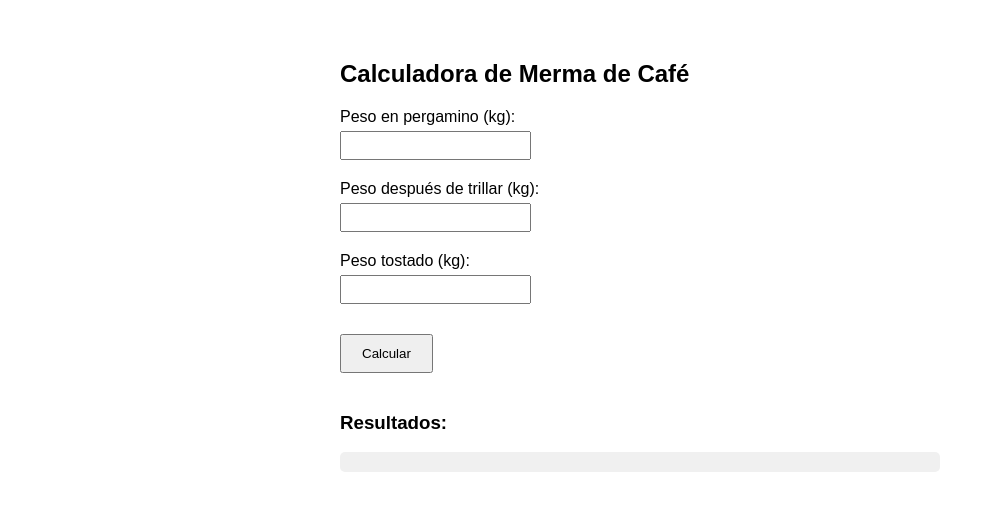
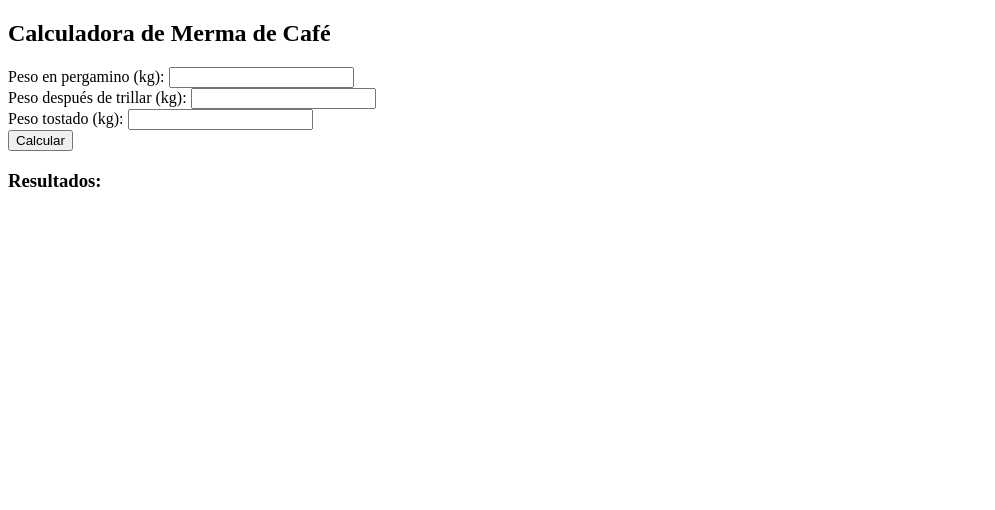
Before and after one commit to rabermudezg13/mermacafe, a plain HTML site: page index.html in a window 1280 px wide. Shown: the whole page, without its empty margins (0-995 px from the left). Drawn offline with Linux system fonts and the light colour scheme.

Commit message:
index.html

```diff
--- a/index.html
+++ b/index.html
@@ -1,48 +1,19 @@
 <!DOCTYPE html>
 <html lang="es">
-<head>
-    <meta charset="UTF-8">
-    <meta name="viewport" content="width=device-width, initial-scale=1.0">
-    <title>Calculadora de Merma de Café</title>
-    <style>
-        body {
-            font-family: Arial, sans-serif;
-            max-width: 600px;
-            margin: 20px auto;
-            padding: 20px;
-        }
-        label {
-            display: block;
-            margin: 10px 0 5px;
-        }
-        input {
-            margin-bottom: 10px;
-            padding: 5px;
-        }
-        button {
-            margin: 20px 0;
-            padding: 10px 20px;
-        }
-        #output {
-            background-color: #f0f0f0;
-            padding: 10px;
-            border-radius: 5px;
-        }
-    </style>
-</head>
+<!-- ... head y estilos sin cambios ... -->
 <body>
     <h2>Calculadora de Merma de Café</h2>
 
     <label for="peso_pergamino">Peso en pergamino (kg):</label>
-    <input type="number" id="peso_pergamino" step="0.01"><br>
+    <input type="number" id="peso_pergamino" step="0.01" min="0"><br>
 
     <label for="peso_trilla">Peso después de trillar (kg):</label>
-    <input type="number" id="peso_trilla" step="0.01"><br>
+    <input type="number" id="peso_trilla" step="0.01" min="0"><br>
 
     <label for="peso_tostado">Peso tostado (kg):</label>
-    <input type="number" id="peso_tostado" step="0.01"><br>
+    <input type="number" id="peso_tostado" step="0.01" min="0"><br>
 
-    <button onclick="calcularMerma()">Calcular</button>
+    <button type="button">Calcular</button>
 
     <h3>Resultados:</h3>
     <pre id="output"></pre>
```
